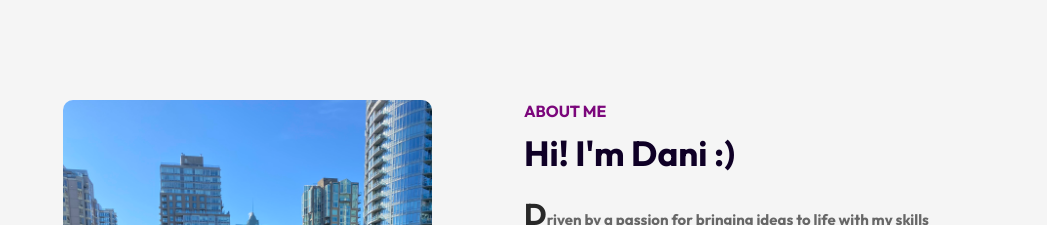
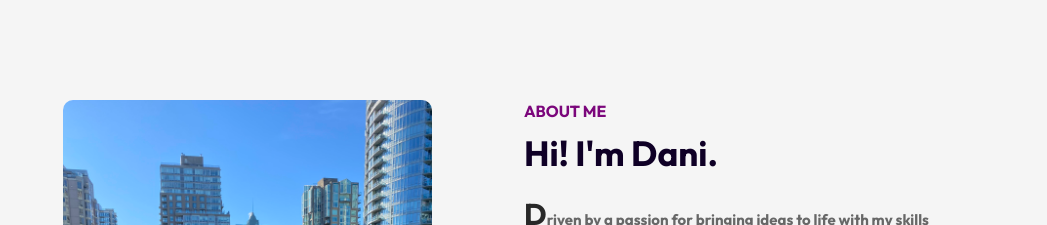
Before and after one commit to daniCodes1/daniCodes1.github.io, a React (Vite) app: page / in a window 1280 px wide. Shown: the part 800-1025 px from the top of the page, without its empty margins (116-1163 px from the left). Built offline with nearby package versions, Linux system fonts and the light colour scheme.

Commit message:
Update the about section

```diff
--- a/src/Components/About/About.jsx
+++ b/src/Components/About/About.jsx
@@ -14,7 +14,7 @@ const About = () => {
       </div>
       <div className='about-right'>
         <h3> ABOUT ME </h3>
-        <h2>Hi! I'm Dani :)</h2>
+        <h2>Hi! I'm Dani.</h2>
         <h4>D<span>riven by a passion for bringing ideas to life with my skills</span></h4>
         <h4>A<span>dept at creating innovative solutions in the ever-evolving tech field</span></h4>
         <h4>N<span>avigating new challenges excites me and fuels my continuous growth</span></h4>
```
